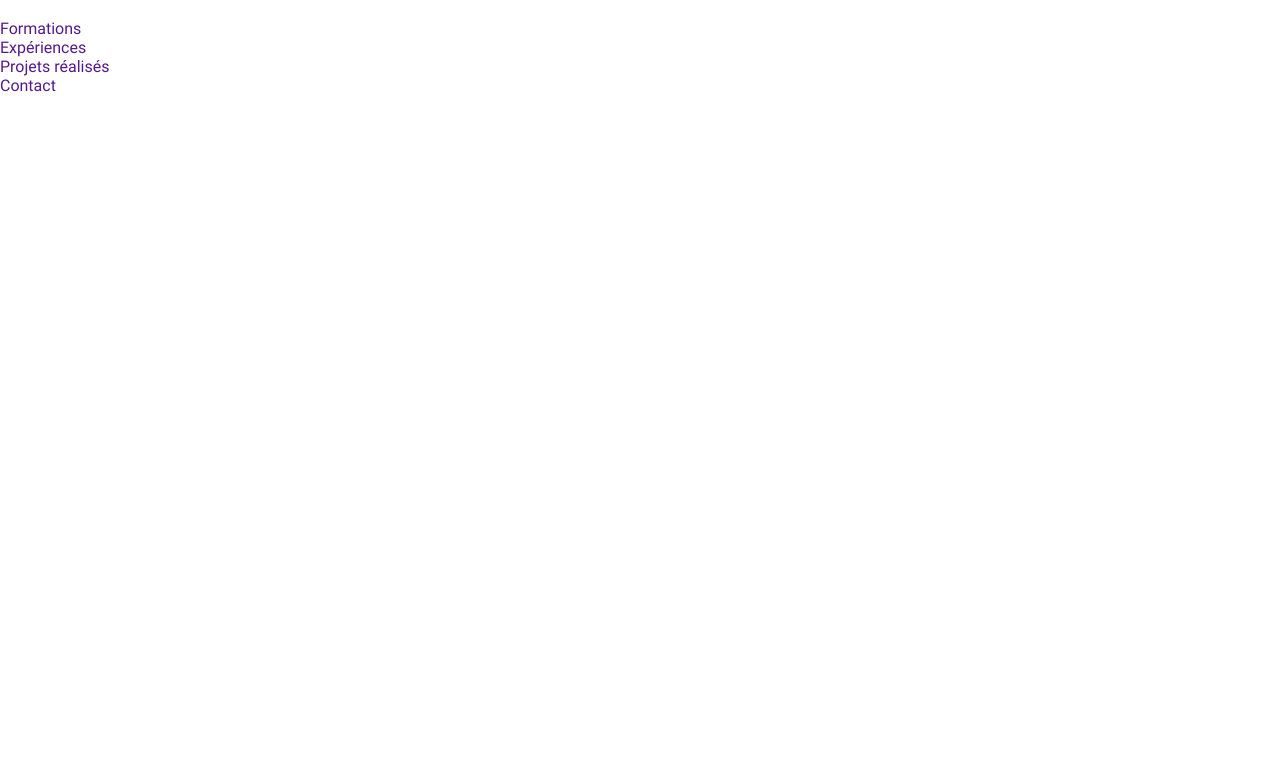
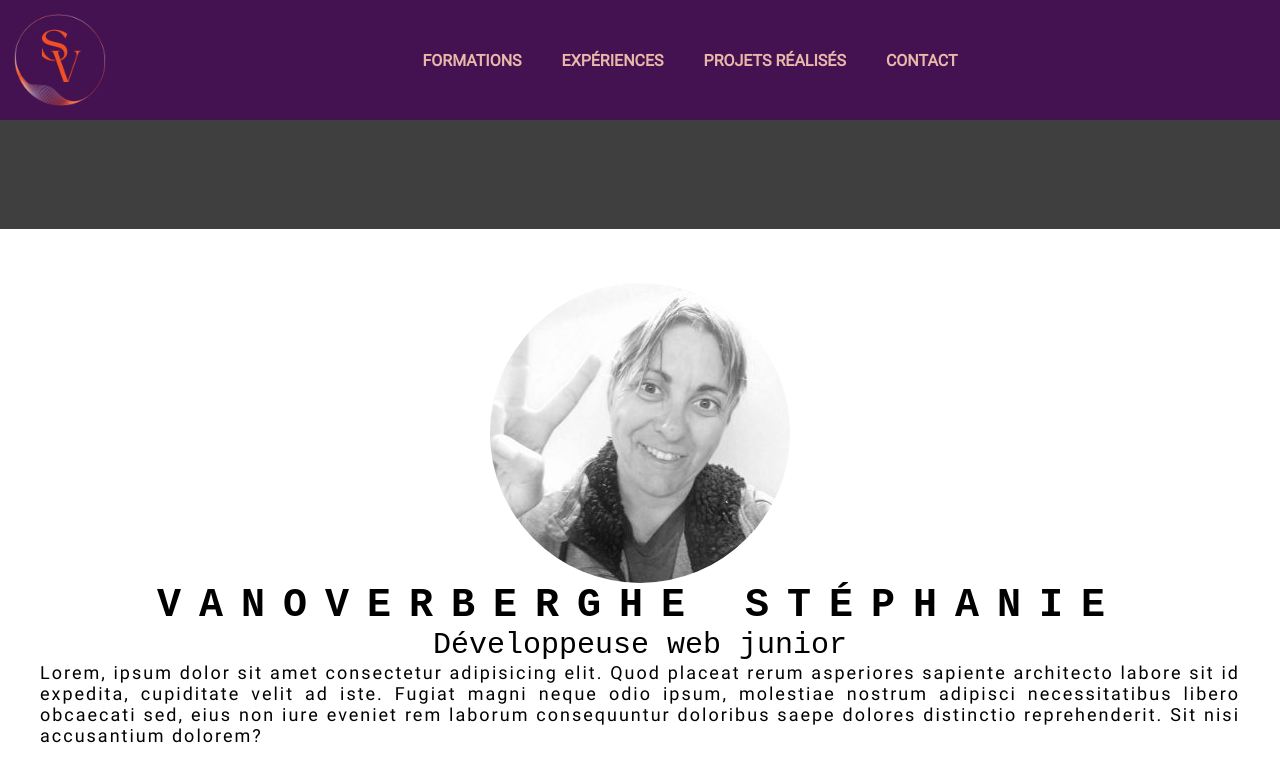
Before and after one commit to stephanievanoverberghe/cv-vanoverberghe-stephanie, a website: page index.html in a window 1280 px wide. Drawn offline with nearby package versions, Linux system fonts and the light colour scheme.

Commit message:
header + banner

```diff
--- a/index.html
+++ b/index.html
@@ -14,7 +14,7 @@
     <div class="grid-container">
         <header>
             <nav>
-                <img src="" alt="">
+                <img src="./public/assets/img/logo.png" alt="Logo">
                 <ul>
                     <li><a href="">Formations</a></li>
                     <li><a href="">Expériences</a></li>
@@ -23,14 +23,28 @@
                 </ul>
             </nav>
         </header>
-        <section class="banner"></section>
+        <section class="banner">
+            <img src="./public/assets/img/profil-stef.jpg" alt="Stéphanie Vanoverberghe">
+            <h1 class="title"><span>Vanoverberghe Stéphanie</span></h1>
+            <h2 class="subtitle">Développeuse web junior</h2>
+            <p class="banner-text">Lorem, ipsum dolor sit amet consectetur adipisicing elit. Quod placeat rerum
+                asperiores sapiente
+                architecto labore sit id expedita, cupiditate velit ad iste. Fugiat magni neque odio ipsum,
+                molestiae nostrum adipisci necessitatibus libero obcaecati sed, eius non iure eveniet rem
+                laborum
+                consequuntur doloribus saepe dolores distinctio reprehenderit. Sit nisi accusantium dolorem?
+            </p>
+        </section>
+    </div>
+    <main>
         <section class="trainings"></section>
         <aside class="infos"></aside>
         <section class="experiences"></section>
         <section class="projects"></section>
         <section class="contact"></section>
-        <footer></footer>
-    </div>
+    </main>
+    <footer></footer>
+
 </body>
 
 </html>
--- a/scss/_base.scss
+++ b/scss/_base.scss
@@ -13,5 +13,9 @@ h3,
 h4,
 h5,
 h6 {
-    font-family: var(--font-roboto-b);
+    font-family: var(--font-cnew);
 }
+
+img {
+    max-width: 100%;
+}
--- /dev/null
+++ b/scss/_medias.scss
@@ -0,0 +1,29 @@
+@mixin xs {
+    @media only screen and (max-width: 500px) {
+        @content;
+    }
+}
+
+@mixin sm {
+    @media only screen and (min-width: 501px) and (max-width: 767px) {
+        @content;
+    }
+}
+
+@mixin md {
+    @media only screen and (min-width: 768px) and (max-width: 991px) {
+        @content;
+    }
+}
+
+@mixin lg {
+    @media only screen and (min-width: 992px) and (max-width: 1199px) {
+        @content;
+    }
+}
+
+@mixin xl {
+    @media only screen and (min-width: 1200px) {
+        @content;
+    }
+}
--- a/scss/style.scss
+++ b/scss/style.scss
@@ -1,3 +1,115 @@
 @use "reset";
 @use "fonts";
 @use "base";
+@use 'medias';
+
+.grid-container {
+    min-height: 100vh;
+    display: grid;
+    grid:
+        "header"
+        "banner"
+        / auto;
+
+}
+
+header {
+    grid-area: header;
+    background: var(--dark);
+
+    nav {
+        background: var(--violet);
+        padding: 1rem;
+        display: grid;
+        grid:
+            "logo nav" / 100px auto;
+
+        position: sticky;
+
+        img {
+            grid-area: logo;
+            border-radius: 50%;
+        }
+
+        ul {
+            display: flex;
+            justify-content: center;
+            align-items: center;
+
+            li {
+                margin: 0 2rem;
+                font-weight: 700;
+                text-transform: uppercase;
+
+
+                a {
+                    color: var(--orange);
+                    cursor: pointer;
+                    transition: all .3s;
+
+                    &:hover {
+                        color: var(--orange-hover);
+                        padding-bottom: 0.5rem;
+                        border-bottom: 1px solid var(--orange-hover);
+                    }
+                }
+            }
+        }
+    }
+}
+
+.banner {
+    grid-area: banner;
+    display: flex;
+    flex-direction: column;
+    justify-content: center;
+    align-items: center;
+    max-width: 1200px;
+    margin: auto;
+
+    img {
+        border-radius: 50%;
+    }
+
+    .title {
+        text-transform: uppercase;
+        letter-spacing: 1.8rem;
+        font-size: 4rem;
+
+        font-weight: 700;
+    }
+
+    .subtitle {
+        font-size: 3rem;
+    }
+
+    .banner-text {
+        font-size: 1.8rem;
+        letter-spacing: 0.2rem;
+        text-align: justify;
+    }
+}
+
+main {
+    max-width: 1200px;
+    margin: auto;
+    grid-area: main;
+    display: grid;
+    grid:
+        "main aside"
+        "main aside"
+        "main aside"
+        "main aside"
+        / auto 350px;
+    background: var(--light);
+
+    aside {
+        grid-area: aside;
+        background: var(--white);
+    }
+}
+
+footer {
+    grid-area: footer;
+    background: var(--dark);
+}
--- a/scss/variables.scss
+++ b/scss/variables.scss
@@ -3,4 +3,7 @@
     --white: #fff;
     --light: #d9d9d9;
     --dark: #3f3f3f;
+    --violet: #441151;
+    --orange: #e9b8aa;
+    --orange-hover: #f15025;
 }
```
Also changed, not shown: css/style.css, css/variables.css, public/assets/img/logo.png (added), public/assets/img/profil-stef.jpg (added), 2 other files.
